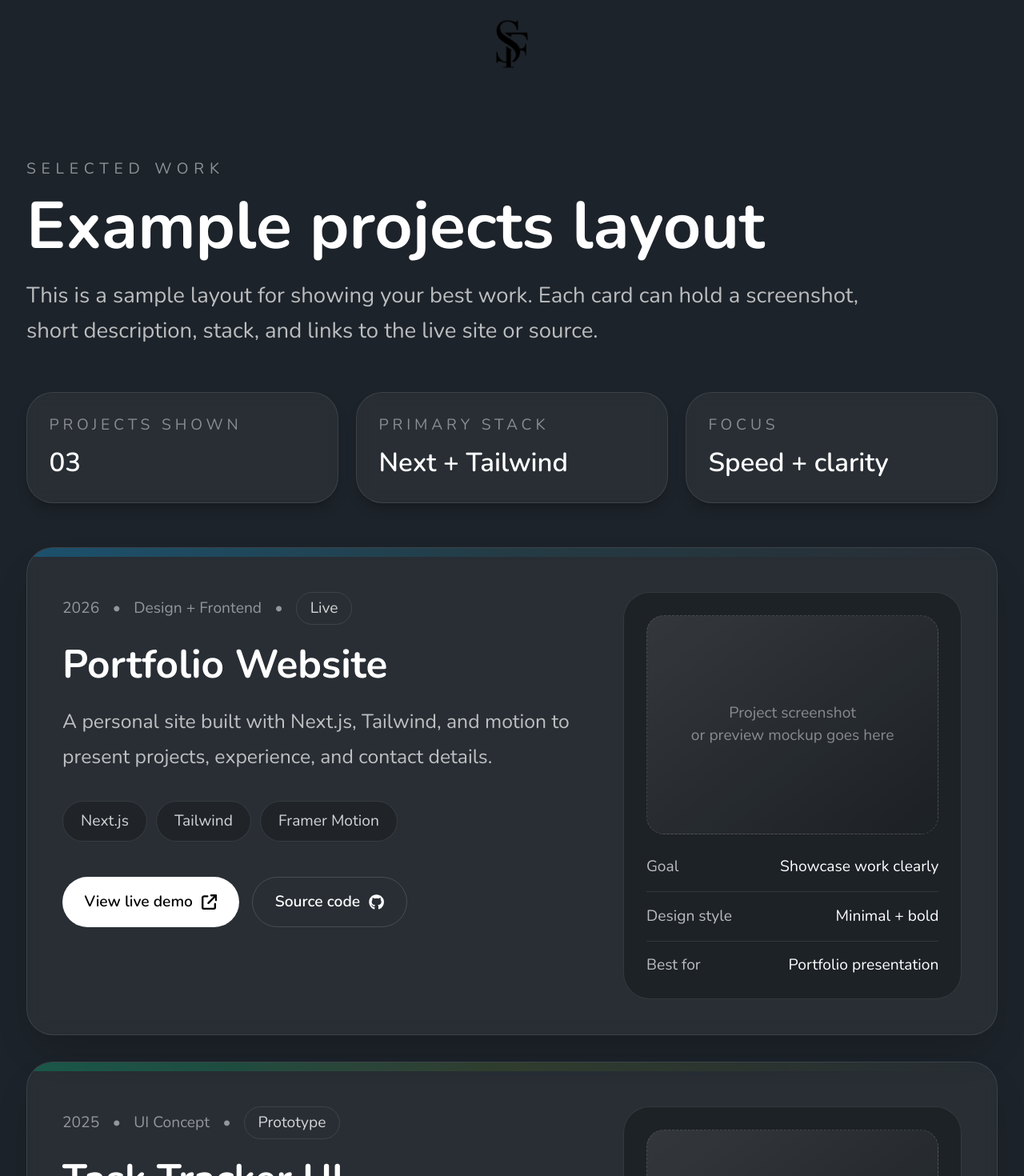
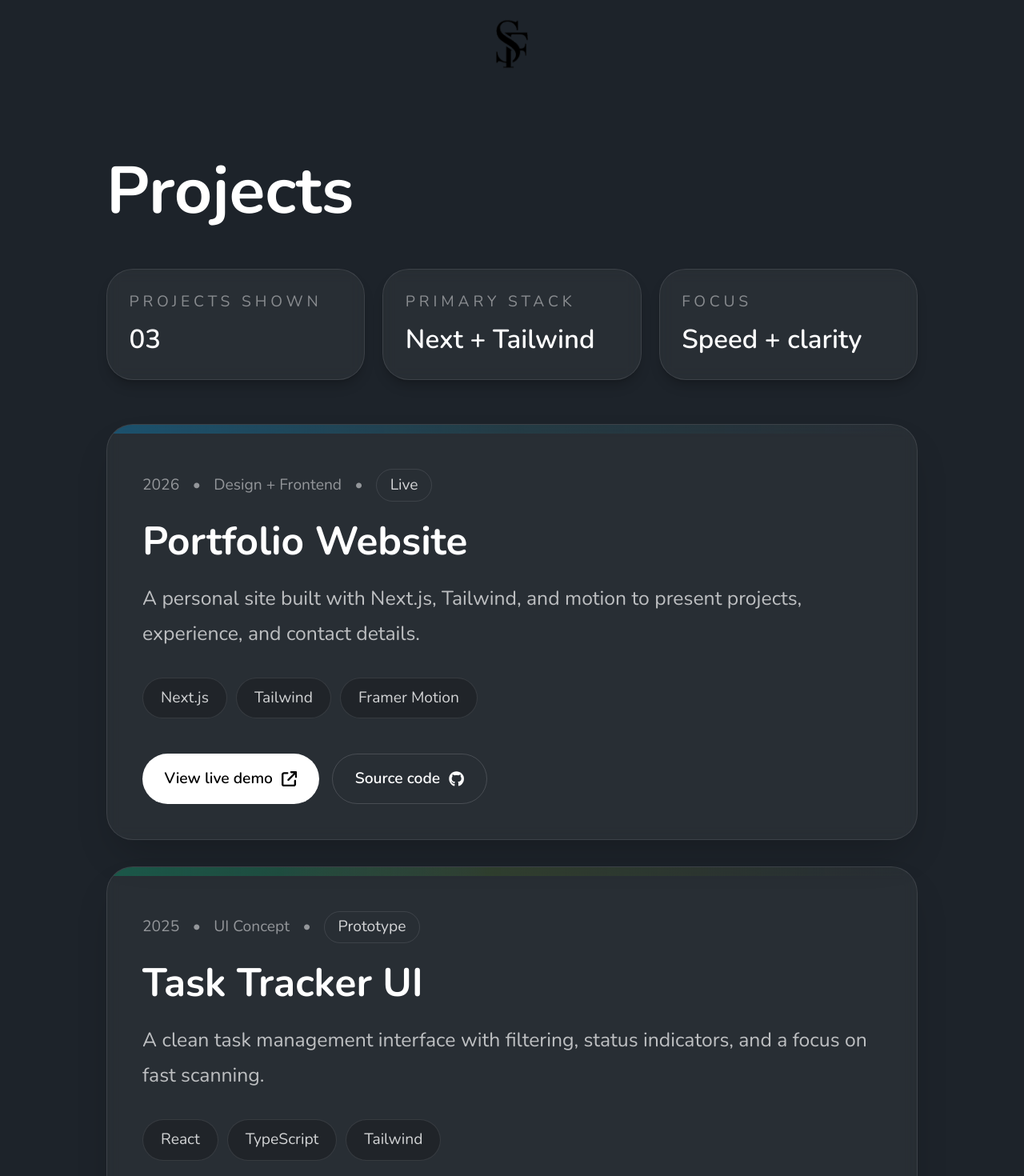
Before and after one commit to SF-08/scottfuller.dev, a Next.js app: page /projects in a window 1280 px wide. Shown: the top 1470 px of the page at 80% size. Built offline with nearby package versions, Linux system fonts and the light colour scheme.

Commit message:
refactor projects layout for improved clarity and consistency

```diff
--- a/app/projects/page.tsx
+++ b/app/projects/page.tsx
@@ -47,16 +47,9 @@ const ProjectsComponent = () => {
     return (
         <section className="w-full py-10 md:py-16">
             <div className="mb-10 max-w-3xl text-center md:text-left">
-                <p className="mb-3 text-sm uppercase tracking-[0.35em] text-white/50">
-                    Selected work
-                </p>
                 <h1 className="text-4xl font-bold text-white md:text-6xl">
-                    Example projects layout
+                    Projects
                 </h1>
-                <p className="mt-4 text-lg leading-8 text-white/70 md:text-xl">
-                    This is a sample layout for showing your best work. Each card can hold a
-                    screenshot, short description, stack, and links to the live site or source.
-                </p>
             </div>
 
             <div className="mb-10 grid gap-4 md:grid-cols-3">
@@ -80,8 +73,7 @@ const ProjectsComponent = () => {
                         className="overflow-hidden rounded-3xl border border-white/10 bg-white/5 shadow-2xl shadow-black/20 backdrop-blur"
                     >
                         <div className={`h-2 bg-linear-to-r ${project.accent}`} />
-                        <div className="grid gap-8 p-6 md:grid-cols-[1.4fr_0.9fr] md:p-8">
-                            <div>
+                        <div className="p-6 md:p-8">
                             <div className="flex flex-wrap items-center gap-3 text-sm text-white/50">
                                 <span>{project.year}</span>
                                 <span>•</span>
@@ -128,30 +120,6 @@ const ProjectsComponent = () => {
                                 </Link>
                             </div>
                         </div>
-
-                            <div className="rounded-3xl border border-white/10 bg-black/25 p-5">
-                                <div className="flex aspect-4/3 items-center justify-center rounded-2xl border border-dashed border-white/15 bg-linear-to-br from-white/10 to-transparent text-center text-sm text-white/45">
-                                    Project screenshot
-                                    <br />
-                                    or preview mockup goes here
-                                </div>
-
-                                <div className="mt-5 grid gap-3 text-sm text-white/70">
-                                    <div className="flex items-center justify-between border-b border-white/10 pb-3">
-                                        <span>Goal</span>
-                                        <span className="text-white">Showcase work clearly</span>
-                                    </div>
-                                    <div className="flex items-center justify-between border-b border-white/10 pb-3">
-                                        <span>Design style</span>
-                                        <span className="text-white">Minimal + bold</span>
-                                    </div>
-                                    <div className="flex items-center justify-between">
-                                        <span>Best for</span>
-                                        <span className="text-white">Portfolio presentation</span>
-                                    </div>
-                                </div>
-                            </div>
-                        </div>
                     </article>
                 ))}
             </div>
```
Lines whose indentation alone changed are shown as unchanged.
